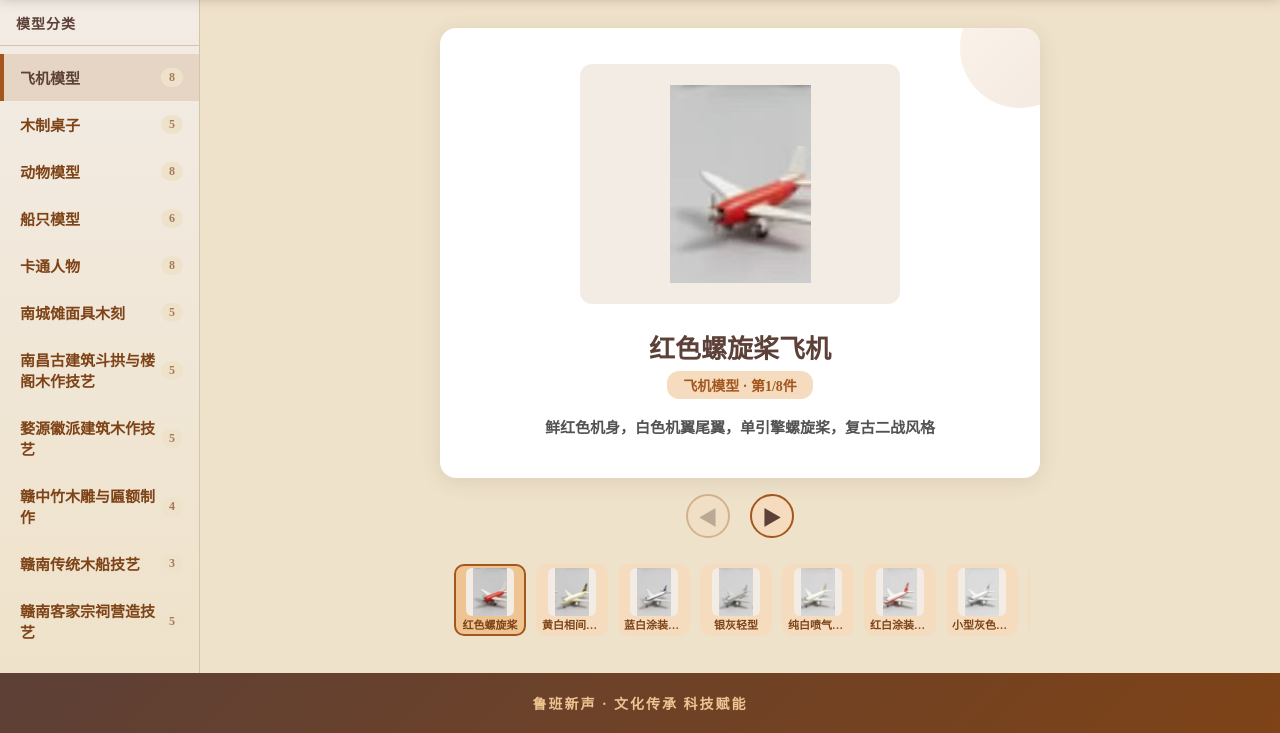
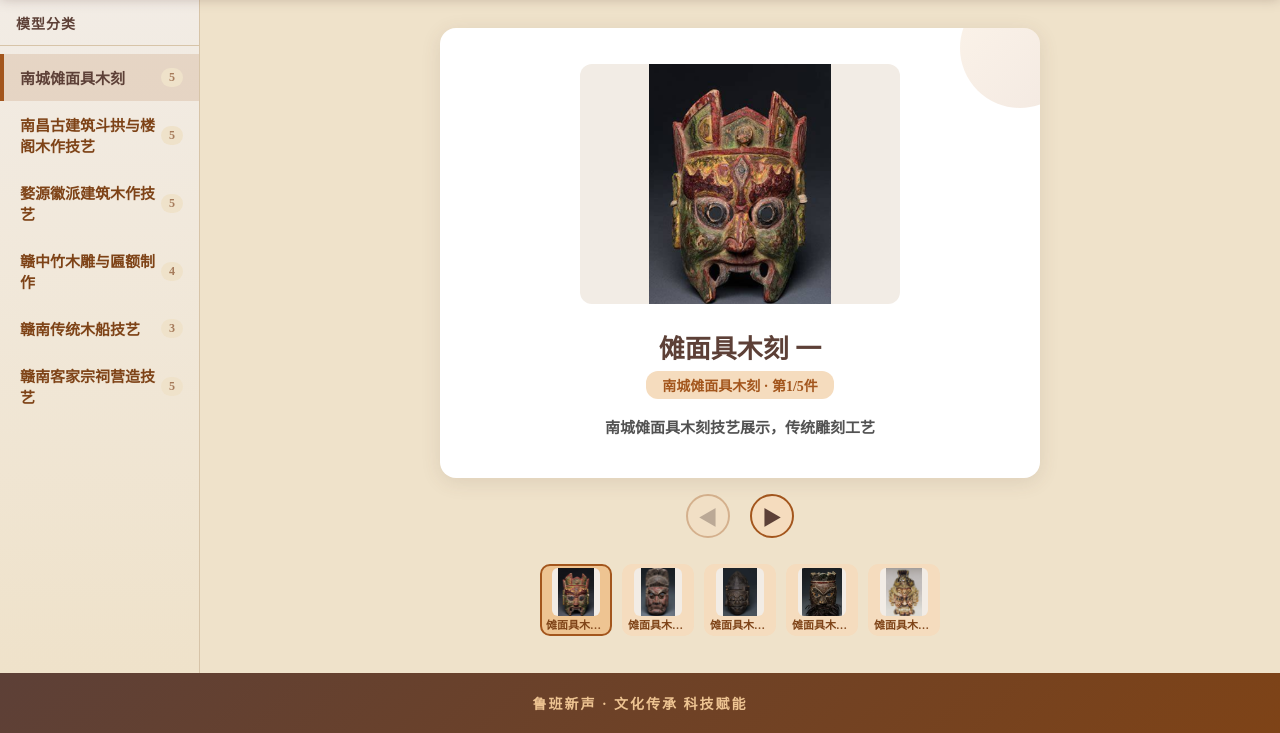
Before and after one commit to WZL0813/k, a plain HTML site: page index.html in a window 1280 px wide. Shown: the part 67-800 px from the top of the page. Drawn offline with Linux system fonts and the light colour scheme.

Commit message:
Add files via upload

```diff
--- a/index.html
+++ b/index.html
@@ -822,11 +822,6 @@ body {
 <script>
 /* ========== DATA ========== */
 const categories = [
-  { id: 'airplane', name: '飞机模型', count: 8, icon: '✈' },
-  { id: 'table',    name: '木制桌子', count: 5, icon: '◆' },
-  { id: 'animal',   name: '动物模型', count: 8, icon: '♞' },
-  { id: 'ship',     name: '船只模型', count: 6, icon: '⚓' },
-  { id: 'character',name: '卡通人物', count: 8, icon: '☺' },
   { id: 'nancheng_nuo_mask', name: '南城傩面具木刻', count: 5, icon: '🎭' },
   { id: 'nanchang_dougong', name: '南昌古建筑斗拱与楼阁木作技艺', count: 5, icon: '🏯' },
   { id: 'wuyuan_huizhou', name: '婺源徽派建筑木作技艺', count: 5, icon: '🏠' },
@@ -836,51 +831,7 @@ const categories = [
 ];
 
 const models = {
-  airplane: [
-    { name:'红色螺旋桨飞机', image:'images/plane_01.png', desc:'鲜红色机身，白色机翼尾翼，单引擎螺旋桨，复古二战风格' },
-    { name:'黄白相间客机',   image:'images/plane_02.png', desc:'米黄色机身，绿色条纹装饰，早期民航客机DC-3风格' },
-    { name:'蓝白涂装喷气客机', image:'images/plane_03.png', desc:'白色机身蓝色条纹，后掠翼，1960-70年代商用喷气客机' },
-    { name:'银灰轻型飞机',   image:'images/plane_04.png', desc:'哑光银灰色，通体简洁，通用航空小飞机' },
-    { name:'纯白喷气客机',   image:'images/plane_05.png', desc:'全白机身，双发喷气引擎，现代支线客机CRJ/ERJ风格' },
-    { name:'红白涂装客机',   image:'images/plane_06.png', desc:'白色机身红色机头尾翼，类似澳洲航空经典涂装' },
-    { name:'小型灰色螺旋桨飞机', image:'images/plane_07.png', desc:'灰色高翼单引擎，农用/侦察机Cessna风格' },
-    { name:'深灰军用运输机', image:'images/plane_08.png', desc:'深灰四引擎，大型机翼，C-130/C-47风格' }
-  ],
-  table: [
-    { name:'深棕书桌',   image:'images/table_01.png', desc:'胡桃木色，一侧带抽屉，简约实用' },
-    { name:'浅原木小方桌', image:'images/table_02.png', desc:'浅色原木，四角直立，小巧轻便' },
-    { name:'深棕会议桌', image:'images/table_03.png', desc:'宽大桌面，厚重桌腿，多人会议设计' },
-    { name:'浅木色矮桌', image:'images/table_04.png', desc:'浅橡木色，带两个小抽屉，适合做边桌' },
-    { name:'暖棕餐桌',   image:'images/table_05.png', desc:'暖棕色，四腿稳固，现代简约，4人用餐' }
-  ],
-  animal: [
-    { name:'狐狸',   image:'images/animal_01.png', desc:'橙黄毛发，蓬松尾巴，耳朵竖立' },
-    { name:'羚羊',   image:'images/animal_02.png', desc:'浅米色，长颈修长，姿态优雅' },
-    { name:'长颈鹿', image:'images/animal_03.png', desc:'经典斑点，长颈高耸，四肢纤细' },
-    { name:'跳羚',   image:'images/animal_04.png', desc:'棕灰色，角弯曲向上，蓄势奔跑姿态' },
-    { name:'马',     image:'images/animal_05.png', desc:'深棕鬃毛，体型健壮，站立姿态' },
-    { name:'海鸥',   image:'images/animal_06.png', desc:'灰白羽毛，短喙尖嘴，静止站立' },
-    { name:'棕熊',   image:'images/animal_07.png', desc:'深棕厚毛，圆耳短尾，憨态可掬' },
-    { name:'白鹤',   image:'images/animal_08.png', desc:'黄褐羽毛，长颈长腿，优雅站立' }
-  ],
-  ship: [
-    { name:'小型拖船',   image:'images/ship_01.png', desc:'深灰船体，白色上层带红顶，配起重机臂' },
-    { name:'中型货轮',   image:'images/ship_02.png', desc:'深蓝船体，白色驾驶室，远洋运输' },
-    { name:'科考船',     image:'images/ship_03.png', desc:'灰白配色，雷达桅杆，船尾起吊设备' },
-    { name:'巡逻艇',     image:'images/ship_04.png', desc:'红白相间船体，舰桥紧凑，近海巡逻' },
-    { name:'大型货轮',   image:'images/ship_05.png', desc:'深灰船体，白色多层甲板，集装箱运输' },
-    { name:'绿色渔船',   image:'images/ship_06.png', desc:'绿色船体，白色上层，配渔网卷筒钓竿' }
-  ],
-  character: [
-    { name:'黑衣侦探',     image:'images/figure_01.png', desc:'深灰西装黑帽，表情严肃，侦探特工风' },
-    { name:'黄衣绿叶男孩', image:'images/figure_02.png', desc:'亮黄外套，帽顶绿叶装饰，活泼可爱' },
-    { name:'墨镜酷哥',     image:'images/figure_03.png', desc:'黑夹克棕帽墨镜，红棕靴，酷飒风格' },
-    { name:'红衣安全帽男孩', image:'images/figure_04.png', desc:'鲜红棉服，黄色安全帽，蓝色围巾' },
-    { name:'灰衣绅士',     image:'images/figure_05.png', desc:'灰大衣黑礼帽，戴眼镜，绅士风度' },
-    { name:'黄衣工装男孩', image:'images/figure_06.png', desc:'明黄工装，红色围巾，黄色安全帽' },
-    { name:'蓝衣休闲男孩', image:'images/figure_07.png', desc:'深蓝夹克灰帽，日常休闲风' },
-    { name:'绿衣户外男孩', image:'images/figure_08.png', desc:'军绿外套黑针织帽，户外探险风' }
-  ],
+
   nancheng_nuo_mask: [
     { name:'傩面具木刻 一', image:'images2/木作技艺/南城傩面具木刻/屏幕截图 2026-07-11 154124.png', desc:'南城傩面具木刻技艺展示，传统雕刻工艺' },
     { name:'傩面具木刻 二', image:'images2/木作技艺/南城傩面具木刻/屏幕截图 2026-07-11 154129.png', desc:'傩面具细节特写，繁复纹样雕刻' },
@@ -958,7 +909,7 @@ const videos = [
 ];
 
 /* ========== STATE ========== */
-let currentCat = 'airplane';
+let currentCat = 'nancheng_nuo_mask';
 let currentIdx = 0;
 
 /* ========== DOM REFS ========== */
```
